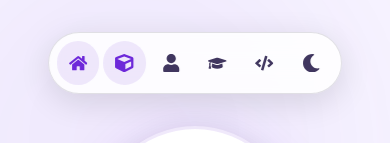
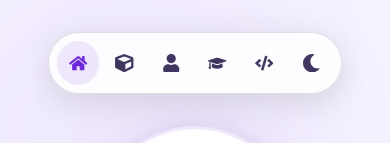
Before and after one commit to SubDSR/ProyectoPortafolio, a React (Vite) app: page / in a window 390 px wide. In both pictures the pointer is over the link 124 px from the left and 63 px from the top of the page. Shown: the top 143 px of the page. Built offline with nearby package versions, Linux system fonts and the light colour scheme.

Commit message:
fix: prevent sticky hover state on mobile nav

```diff
--- a/src/styles/Navbar.css
+++ b/src/styles/Navbar.css
@@ -38,11 +38,6 @@
   min-height: 44px;
 }
 
-.nav-link:not(.active):hover {
-  background-color: var(--accent-muted);
-  color: var(--accent);
-}
-
 .nav-link.active {
   background-color: var(--accent-muted);
   color: var(--accent);
@@ -54,6 +49,20 @@
   flex-shrink: 0;
 }
 
+@media (hover: hover) and (pointer: fine) {
+  .nav-link:not(.active):hover {
+    background-color: var(--accent-muted);
+    color: var(--accent);
+  }
+}
+
+@media (hover: none) {
+  .nav-link:not(.active):hover {
+    background-color: transparent;
+    color: var(--text-secondary);
+  }
+}
+
 @media (max-width: 768px) {
   .nav-link span {
     display: none;
```
